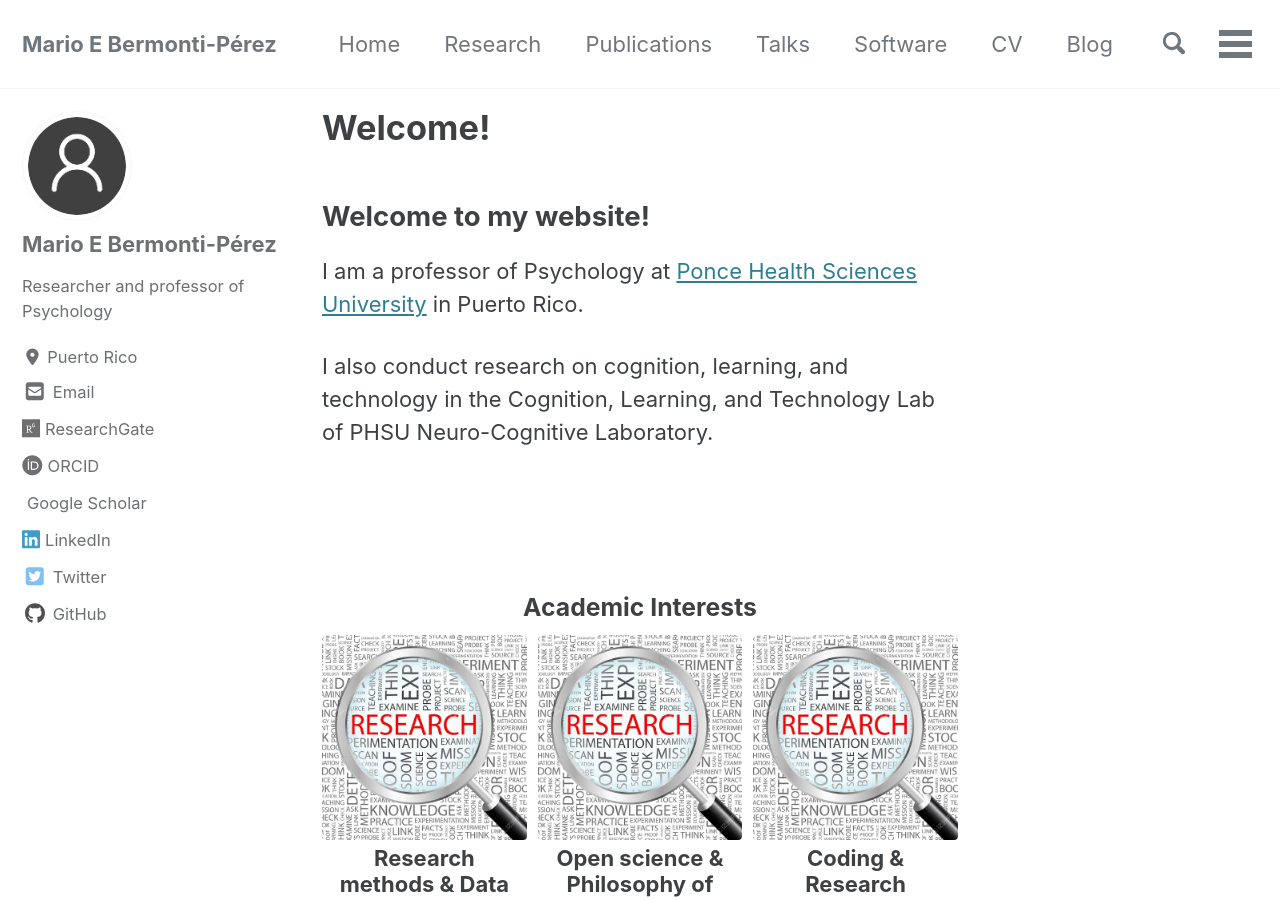
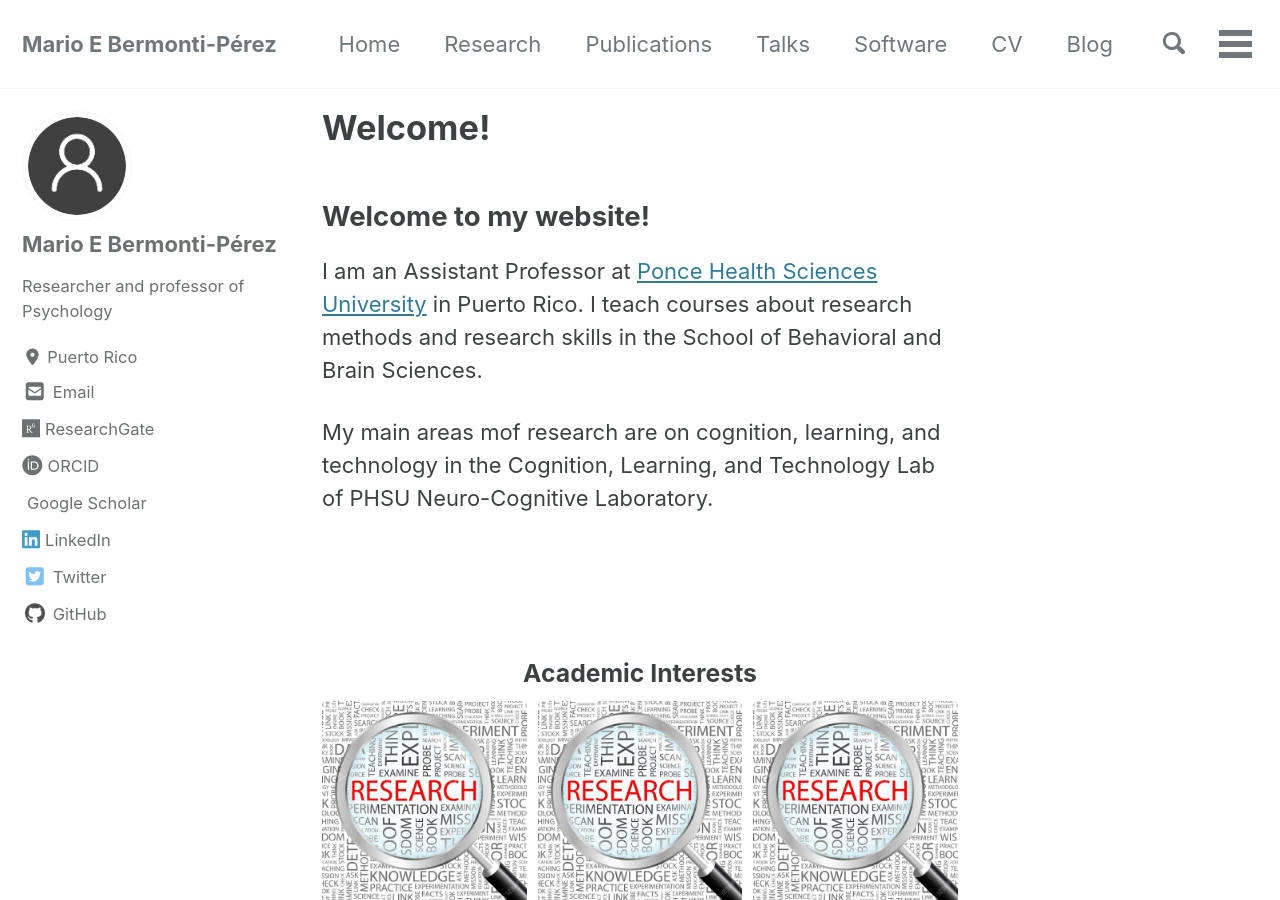
Before and after one commit to mario-bermonti/mario-bermonti.github.io, a Jekyll site: the page built from _pages/index.md, in a window 1280 px wide and 900 px high. Built offline with Jekyll 4.4.1, drawn with Linux system fonts in a browser that asks for light colours; cached includes are drawn as plain includes; nearby versions of some CDN libraries; a style sheet for code colours, icons or effects is not loaded.

Commit message:
Improve basic info in home

```diff
--- a/_pages/index.md
+++ b/_pages/index.md
@@ -25,12 +25,9 @@ feature_row:
 
 ## Welcome to my website!
 
-I am a professor of Psychology at [Ponce Health Sciences University](https://www.psm.edu/) in Puerto Rico.
+I am an Assistant Professor at [Ponce Health Sciences University](https://www.psm.edu/) in Puerto Rico. I teach courses about research methods and research skills in the School of Behavioral and Brain Sciences.
 
-I also conduct research on cognition, learning, and technology in the Cognition, Learning, and Technology Lab of PHSU Neuro-Cognitive Laboratory.
-
-
-
+My main areas mof research are on cognition, learning, and technology in the Cognition, Learning, and Technology Lab of PHSU Neuro-Cognitive Laboratory.
 
 
 <!-- Delete next line if you prefer not to have a feature row. -->
```
